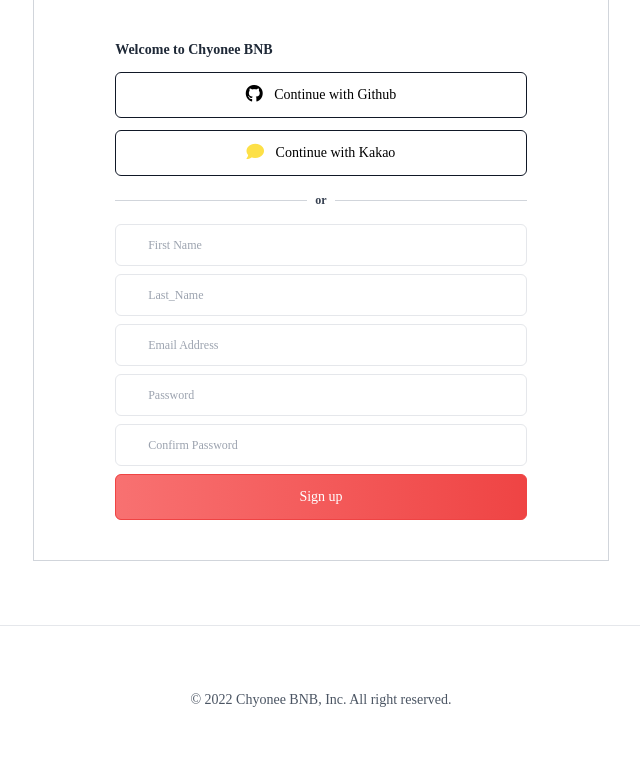
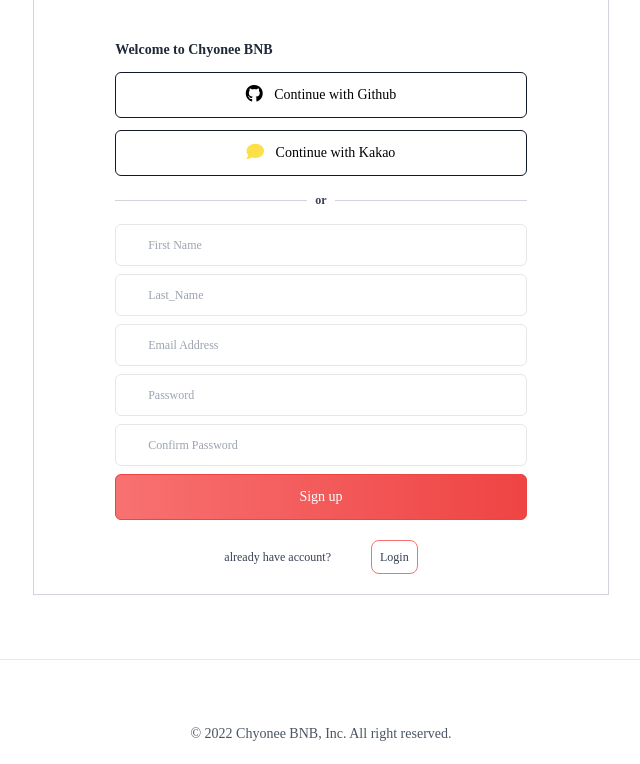
Before and after one commit to chyoni/airbnb-2022, a Django app: page /users/signup in a window 1280 px wide. Shown: the part 161-925 px from the top of the page, without its empty margins (319-959 px from the left). Before the commit the page ends 868 px from the top, so only its background shows below. Run offline with Django 4.2, Linux system fonts and the light colour scheme; some libraries are stand-ins or nearby versions.

Commit message:
login link added

```diff
--- a/templates/users/signup.html
+++ b/templates/users/signup.html
@@ -23,5 +23,10 @@
                 Sign up
         </button>
     </form>
+
+    <div class="w-10/12 text-gray-700 flex items-center justify-center space-x-10 -mb-5 mt-5">
+        <span>already have account?</span>
+        <a class="px-2 py-2 border text-gray-700 border-red-400 rounded-lg" href="{% url 'users:login' %}">Login</a>
+    </div>
 </div>
 {% endblock content %}
```
